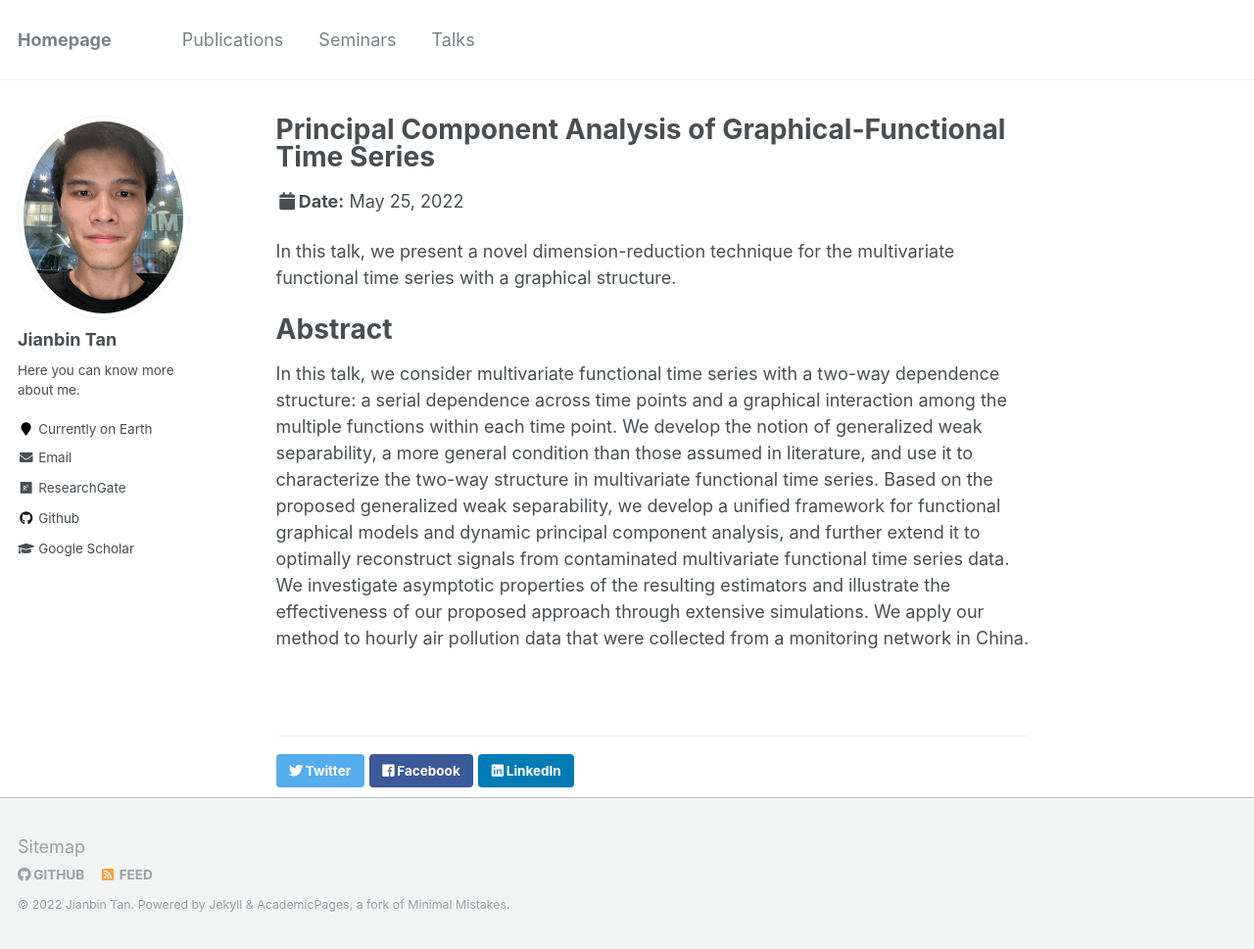
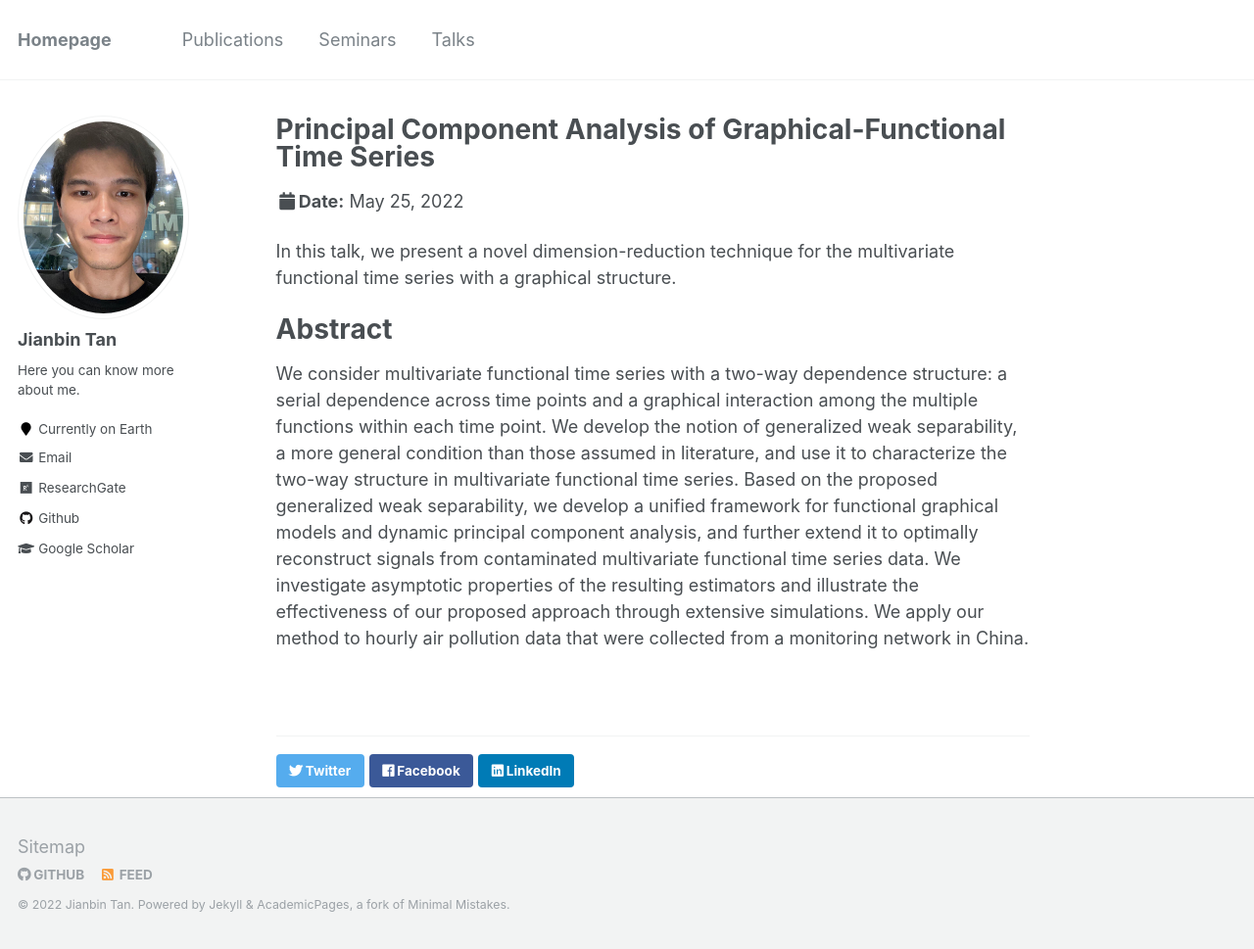
Before and after one commit to Tan-jianbin/Tan-jianbin.github.io, a Jekyll site: the page built from _talks/2022-05-25-talk-1.md, in a window 1280 px wide and 969 px high. Shown: the whole window at 98% size. Built offline with Jekyll 4.4.1, drawn with Linux system fonts in a browser that asks for light colours.

Commit message:
Update 2022-05-25-talk-1.md

```diff
--- a/_talks/2022-05-25-talk-1.md
+++ b/_talks/2022-05-25-talk-1.md
@@ -13,4 +13,4 @@ In this talk, we present a novel dimension-reduction technique for the multivari
 Abstract
 ======
 
-In this talk, we consider multivariate functional time series with a two-way dependence structure: a serial dependence across time points and a graphical interaction among the multiple functions within each time point. We develop the notion of generalized weak separability, a more general condition than those assumed in literature, and use it to characterize the two-way structure in multivariate functional time series. Based on the proposed generalized weak separability, we develop a unified framework for functional graphical models and dynamic principal component analysis, and further extend it to optimally reconstruct signals from contaminated multivariate functional time series data. We investigate asymptotic properties of the resulting estimators and illustrate the effectiveness of our proposed approach through extensive simulations. We apply our method to hourly air pollution data that were collected from a monitoring network in China.
+We consider multivariate functional time series with a two-way dependence structure: a serial dependence across time points and a graphical interaction among the multiple functions within each time point. We develop the notion of generalized weak separability, a more general condition than those assumed in literature, and use it to characterize the two-way structure in multivariate functional time series. Based on the proposed generalized weak separability, we develop a unified framework for functional graphical models and dynamic principal component analysis, and further extend it to optimally reconstruct signals from contaminated multivariate functional time series data. We investigate asymptotic properties of the resulting estimators and illustrate the effectiveness of our proposed approach through extensive simulations. We apply our method to hourly air pollution data that were collected from a monitoring network in China.
```
